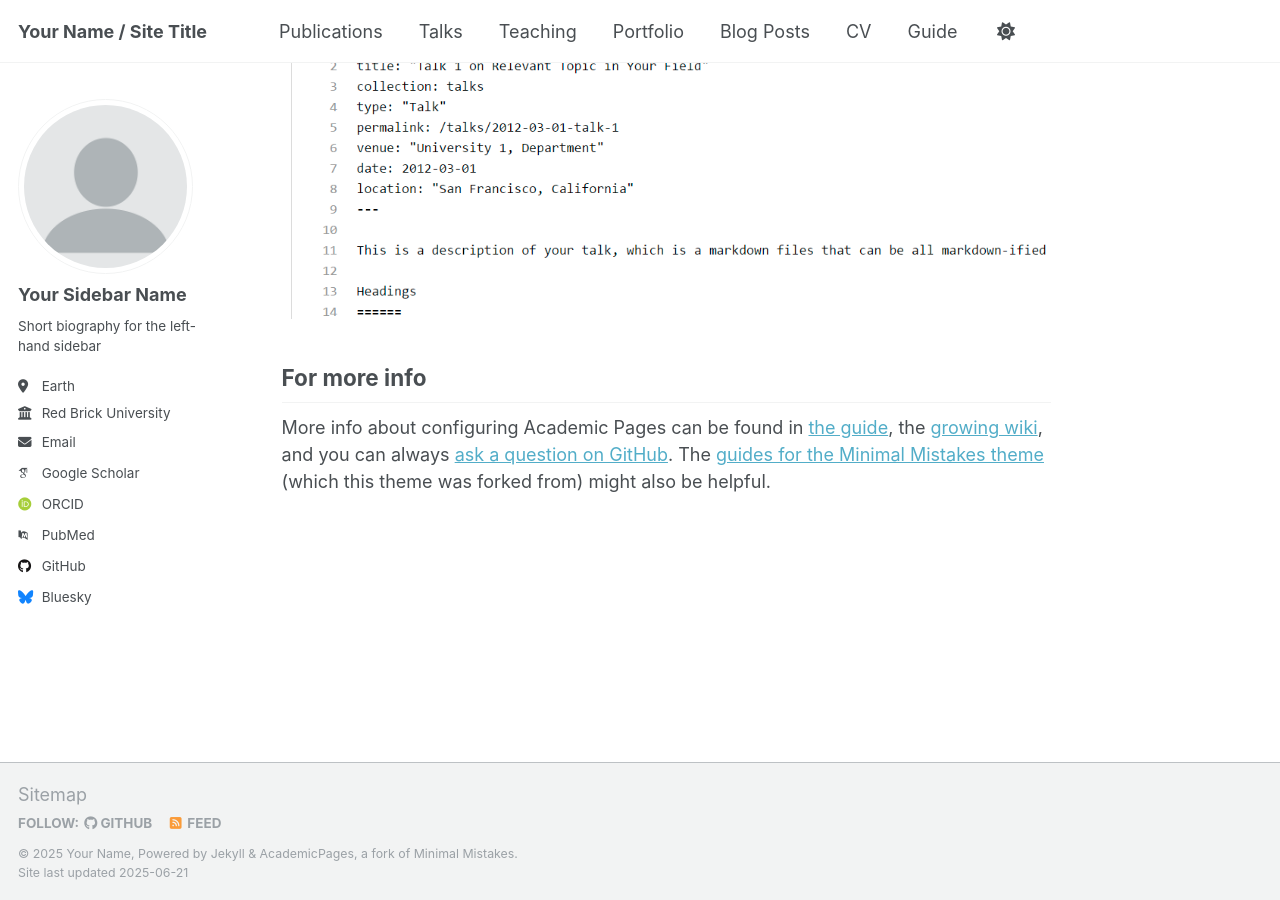
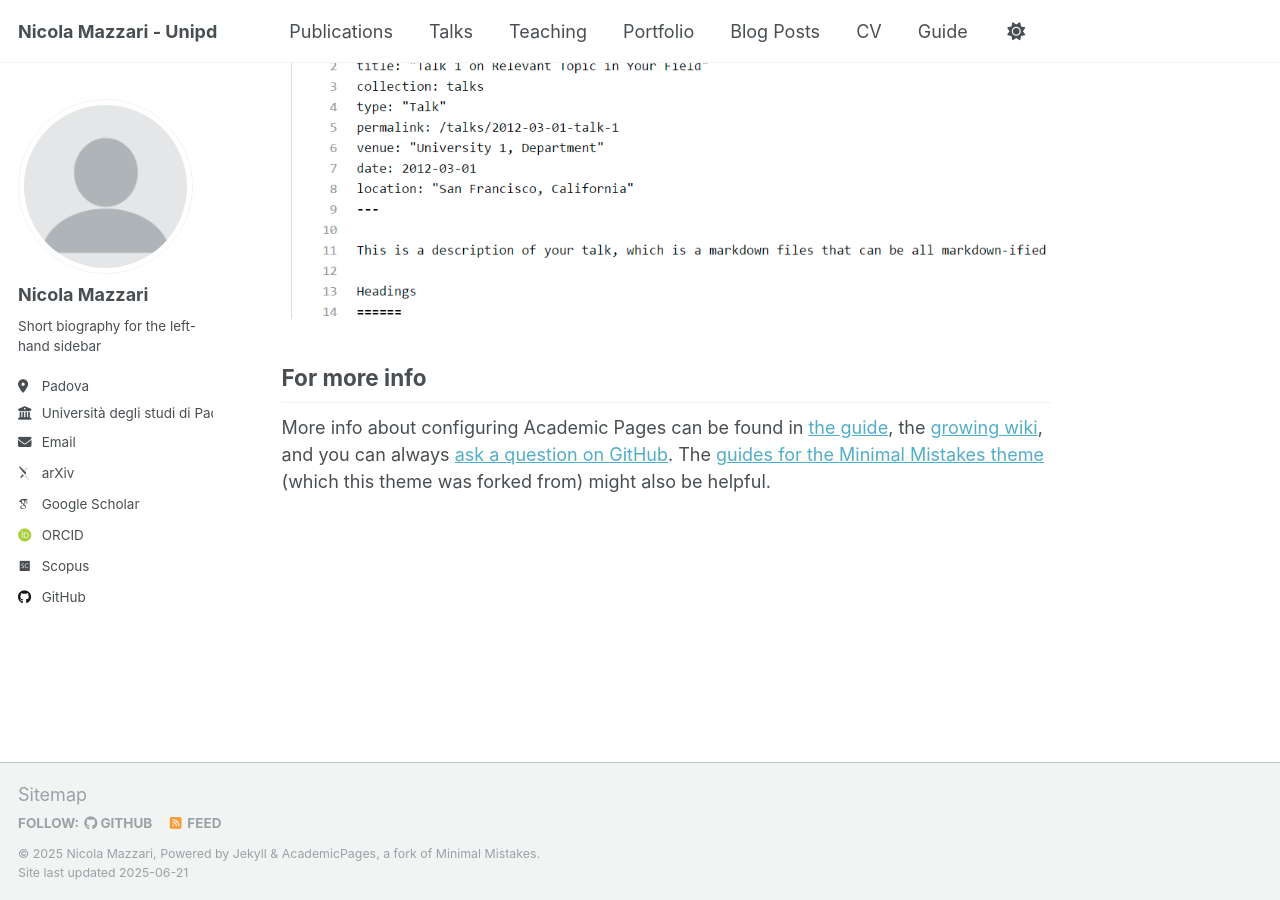
Before and after one commit to Nimath/Nimath.github.io, a Jekyll site: the page built from _pages/about.md, in a window 1280 px wide and 900 px high, scrolled down 2636 px. Built offline with Jekyll 4.4.1, drawn with Linux system fonts in a browser that asks for light colours; some web fonts are replaced.

Commit message:
Update _config.yml

```diff
--- a/_config.yml
+++ b/_config.yml
@@ -9,13 +9,13 @@
 # Basic Site Settings
 locale                   : "en-US"
 site_theme               : "default"
-title                    : "Your Name / Site Title"
+title                    : "Nicola Mazzari - Unipd"
 title_separator          : "-"
-name                     : &name "Your Name"
-description              : &description "personal description"
-url                      : https://academicpages.github.io # the base hostname & protocol for your site e.g. "https://[your GitHub username].github.io" or if you already have some other page hosted on Github then use "https://[your GitHub username].github.io/[Your Repo Name]"
+name                     : &name "Nicola Mazzari"
+description              : &description "I am a mathematician and researcher at the University of Padua, working in Arithmetic Geometry"
+url                      : https://Nimath.github.io # the base hostname & protocol for your site e.g. "https://[your GitHub username].github.io" or if you already have some other page hosted on Github then use "https://[your GitHub username].github.io/[Your Repo Name]"
 baseurl                  : "" # the subpath of your site, e.g. "/blog"
-repository               : "academicpages/academicpages.github.io"
+repository               : "Nimath/Nimath.github.io"
 
 # Site Author - The following control what appear as part of the author content on the side bar.
 #               If a field is blank the icon and link will not appear, otherwise it will be shown.
@@ -23,24 +23,21 @@ repository               : "academicpages/academicpages.github.io"
 author:
   # Biographic information
   avatar           : "profile.png"
-  name             : "Your Sidebar Name"
+  name             : "Nicola Mazzari"
   pronouns         : # example: "she/her"
   bio              : "Short biography for the left-hand sidebar"
-  location         : "Earth"
-  employer         : "Red Brick University"
+  location         : "Padova"
+  employer         : "Università degli studi di Padova"
   uri              : # URL
-  email            : "none@example.org"
+  email            : "nicola.mazzari@unipd.it"
 
   # Academic websites
-  academia         : # URL
-  arxiv            : # URL - Update with the correct link to your profile
-  googlescholar    : "https://scholar.google.com/citations?user=PS_CX0AAAAAJ"
-  impactstory      : # URL
-  orcid            : "http://orcid.org/yourorcidurl"
-  semantic         : # URL
-  pubmed           : "https://www.ncbi.nlm.nih.gov/pubmed/?term=john+snow"
-  researchgate     : # URL
-  scopus           : # URL
+  mathscinet       : "http://www.ams.org/mathscinet/search/author.html?mrauthid=926143" # URL
+  arxiv            : "http://arxiv.org/a/mazzari_n_1" # URL - Update with the correct link to your profile
+  googlescholar    : "https://scholar.google.com/citations?hl=it&user=Zf_ELl8AAAAJ&view_op=list_works&sortby=pubdate"
+  iris             : "https://www.research.unipd.it/cris/rp/rp01876#.YC4wEC1Q3UI" #  URL
+  orcid            : "https://orcid.org/0000-0002-1390-5189"
+  scopus           : "https://www.scopus.com/authid/detail.uri?authorId=37048741600" # URL
 
   # Repositories and software development
   bitbucket        : # Username - Update with your username on the site
@@ -51,7 +48,7 @@ author:
   stackoverflow    : # User number or user number and name (i.e., use "1" or "1/jeff-atwood")
 
   # Social media
-  bluesky          : "bsky.app" # Replace this with you Bluesky username
+  bluesky          :  # Replace this with you Bluesky username
   facebook         : # Username
   flickr           : # Username
   foursquare       : # Username
```
